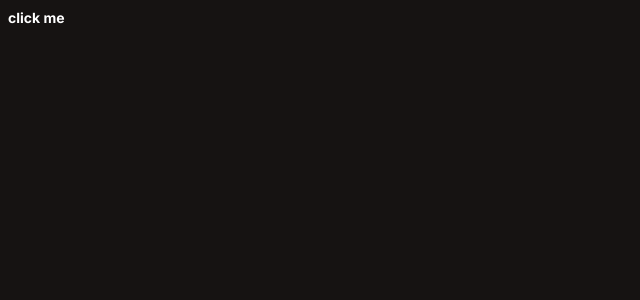
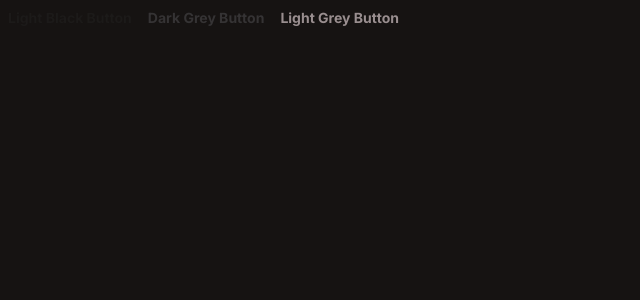
Before and after one commit to rotembab/resume-frontend, a React (Vite) app: page / in a window 1280 px wide. Shown: the top 300 px of the page, without its empty margins (0-640 px from the left). Built offline with nearby package versions, Linux system fonts and the light colour scheme.

Commit message:
added custom colors finally

```diff
--- a/src/App.tsx
+++ b/src/App.tsx
@@ -1,9 +1,11 @@
-import { AppButton } from './components/ui/button.component';
+import { Button } from '@mui/material';
 
 export default function App() {
   return (
     <>
-      <AppButton Text='click me' />
+      <Button color='lightBlack'>Light Black Button</Button>
+      <Button color='darkGrey'>Dark Grey Button</Button>
+      <Button color='lightGrey'>Light Grey Button</Button>
     </>
   );
 }
--- a/src/components/ui/button.component.tsx
+++ /dev/null
@@ -1,34 +0,0 @@
-import { Button } from '@mui/material';
-
-declare module '@mui/material/Button' {
-  interface ButtonPropsColorOverrides {
-    customColors: true;
-  }
-}
-
-type AppButtonProps = {
-  onClick?: () => void;
-  Text?: string;
-  style?: React.CSSProperties;
-  Icon?: React.ReactNode;
-  color?: 'primary' | 'secondary' | 'customColors';
-};
-
-export const AppButton = ({
-  onClick,
-  Text,
-  style,
-  Icon,
-  color,
-}: AppButtonProps) => {
-  return (
-    <Button
-      style={style}
-      onClick={onClick}
-      startIcon={Icon}
-      color={color ?? 'secondary'}
-    >
-      {Text}
-    </Button>
-  );
-};
--- a/src/main.tsx
+++ b/src/main.tsx
@@ -3,7 +3,7 @@ import { createRoot } from 'react-dom/client';
 import './index.css';
 import App from './App.tsx';
 import { ThemeProvider } from '@emotion/react';
-import { AppTheme } from './theme.ts';
+import { AppTheme } from './themes/theme.ts';
 import { CssBaseline } from '@mui/material';
 
 createRoot(document.getElementById('root')!).render(
--- /dev/null
+++ b/src/themes/custom-colors.ts
@@ -0,0 +1,7 @@
+export const customColors = {
+  lightBlack: { main: '#1C1A19', contrastText: '#fff' },
+  darkGrey: { main: '#353334', contrastText: '#fff' },
+  lightGrey: { main: '#998e8f', contrastText: '#000' },
+};
+
+export type CustomColor = keyof typeof customColors;
--- a/src/theme.ts
+++ b/src/themes/theme.ts
@@ -1,36 +1,33 @@
 import { createTheme } from '@mui/material/styles';
+import { CustomColor, customColors } from './custom-colors';
+import { CSSProperties } from 'react';
+
+type CustomPaletteColor = {
+  main: CSSProperties['color'];
+  contrastText?: CSSProperties['color'];
+  light?: CSSProperties['color'];
+  dark?: CSSProperties['color'];
+};
 
 declare module '@mui/material/styles' {
-  interface Palette {
-    customColors: {
-      darkest: string;
-      heading: string;
-      paragraph: string;
-    };
-  }
-  interface PaletteOptions {
-    customColors?: {
-      darkest?: string;
-      heading?: string;
-      paragraph?: string;
-    };
-  }
+  interface Palette extends Record<CustomColor, CustomPaletteColor> {}
+  interface PaletteOptions
+    extends Partial<Record<CustomColor, CustomPaletteColor>> {}
 }
+declare module '@mui/material/Button' {
+  interface ButtonPropsColorOverrides extends Record<CustomColor, true> {}
+}
+
 export const AppTheme = createTheme({
   palette: {
     mode: 'dark',
-
-    customColors: {
-      darkest: '#1C1A19',
-      heading: '#353334',
-      paragraph: '#998e8f',
-    },
+    ...customColors,
 
     primary: {
       main: '#ff0000', //red primary color
     },
     secondary: {
-      main: '#ffffff', //white secondary
+      main: '#ffffff',
     },
 
     background: {
```
